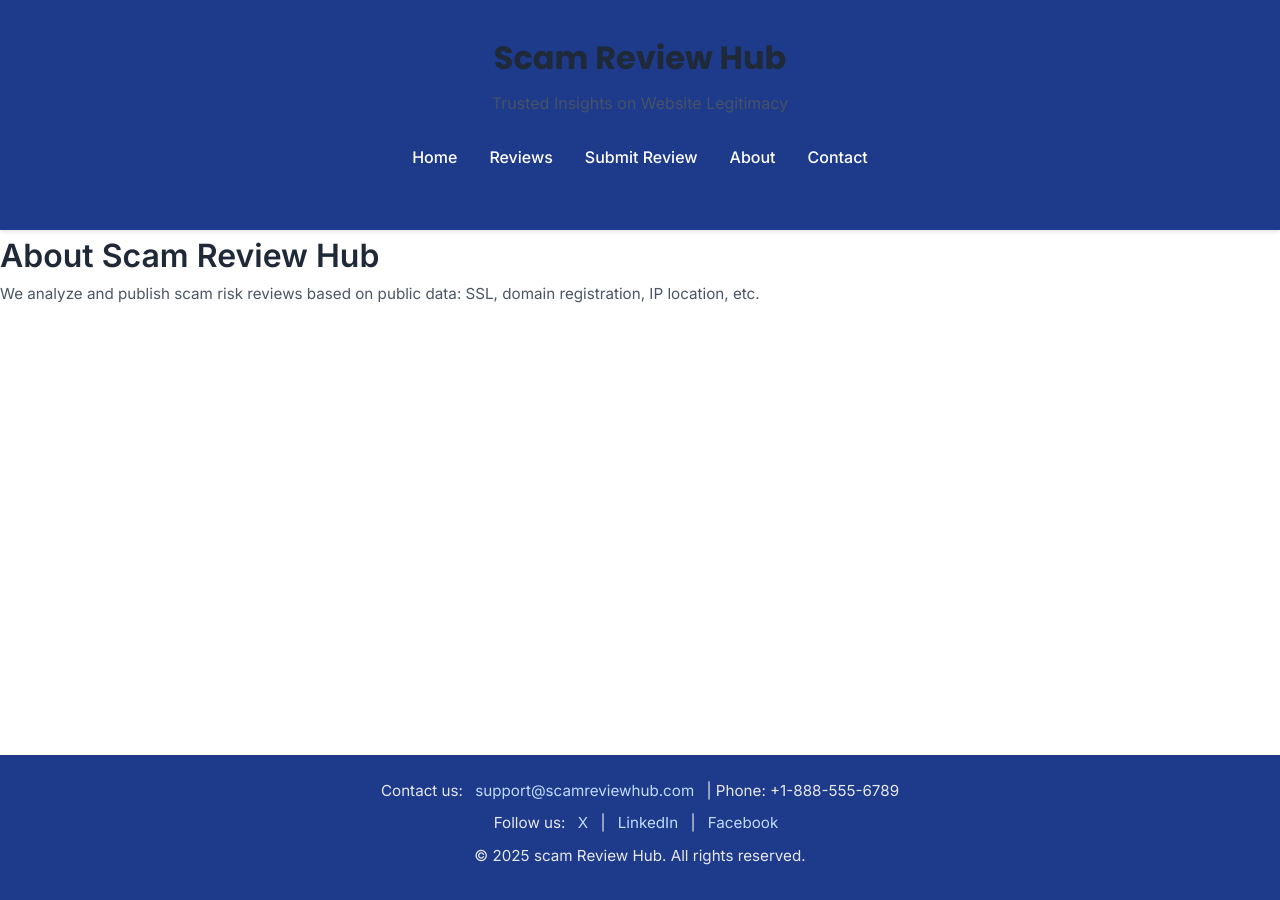
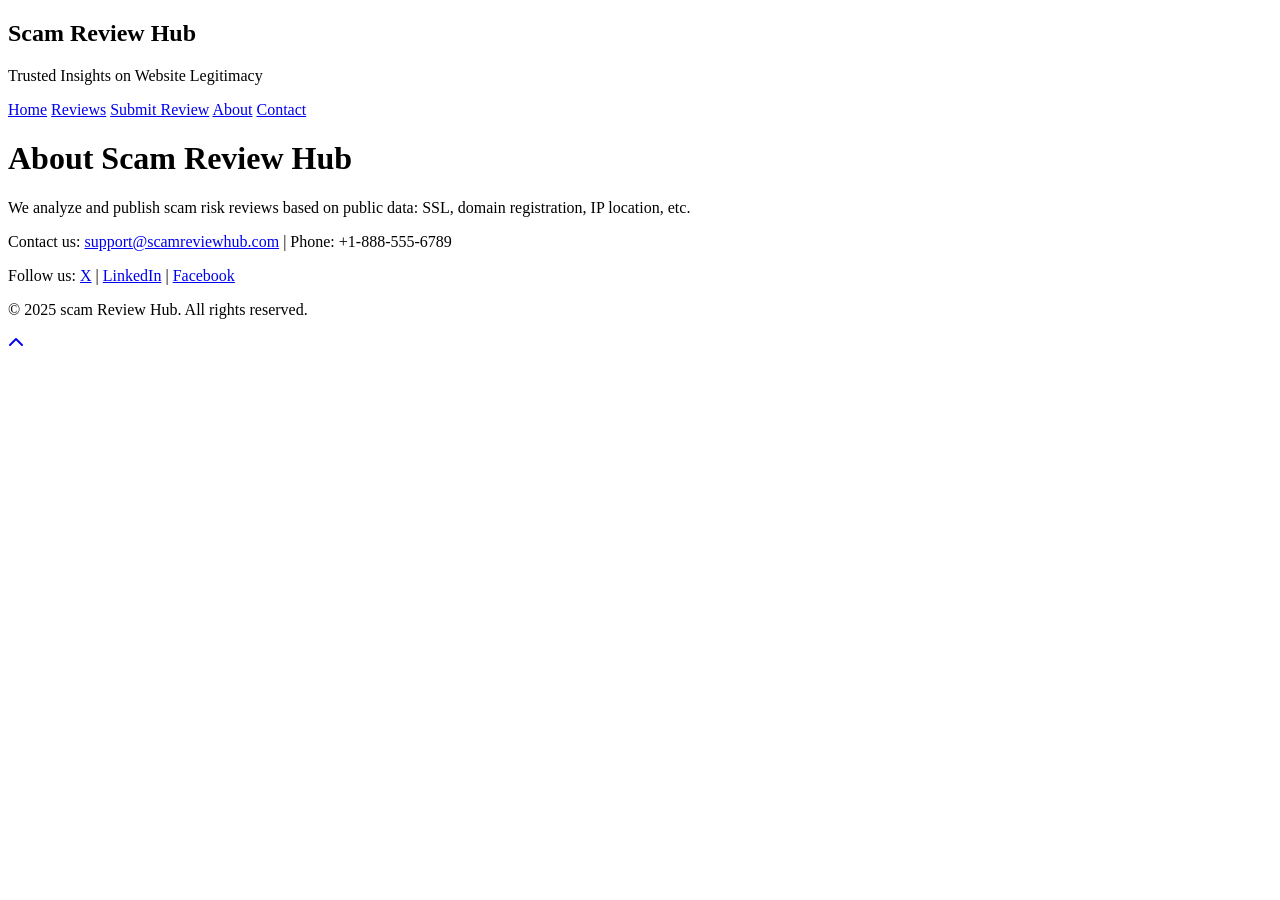
Before and after one commit to itisuniqueofficial/fay, a Jekyll site: the page built from about.md, in a window 1280 px wide. Built offline with Jekyll 4.4.1, drawn with Linux system fonts in a browser that asks for light colours.

Commit message:
Update default.html

```diff
--- a/_layouts/default.html
+++ b/_layouts/default.html
@@ -7,13 +7,11 @@
     <meta name="description" content="{{ page.description | default: site.description }}">
     <link rel="stylesheet" href="https://fonts.googleapis.com/css2?family=Inter:wght@400;500;600&family=Poppins:wght@600;700&display=swap">
     <link rel="stylesheet" href="https://cdnjs.cloudflare.com/ajax/libs/font-awesome/6.4.2/css/all.min.css">
-    <link rel="stylesheet" href="{{ '/assets/css/styles.css' | relative_url }}">
 </head>
 <body>
     {% include header.html %}
     {{ content }}
     {% include footer.html %}
     {% include back-to-top.html %}
-    <script src="{{ '/assets/js/scripts.js' | relative_url }}"></script>
 </body>
 </html>
```
